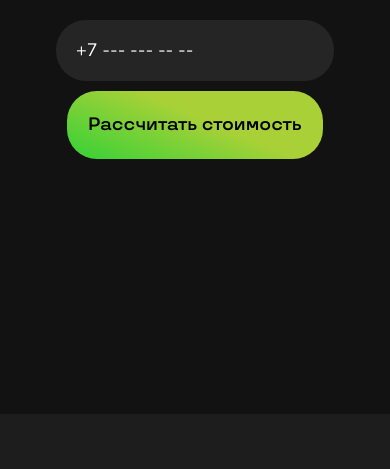
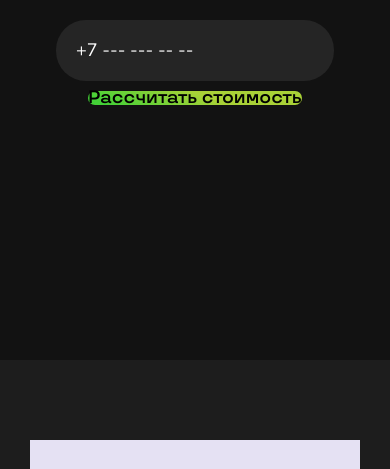
Before and after one commit to Lev-Dolzhenko/landing-YUDAEV-BRANDING-, a plain HTML site: page index.html in a window 390 px wide. Shown: the part 324-793 px from the top of the page. Drawn offline with nearby package versions, Linux system fonts and the light colour scheme; a script that the page names is missing.

Commit message:
fixed bug with buttons

```diff
--- a/scss/blocks/_hero.scss
+++ b/scss/blocks/_hero.scss
@@ -128,7 +128,6 @@
     }
   }
   button {
-    padding: 27px clamp(20px, 0.932rem + 1.59vw, 34px);
 
     border-radius: 30px;
     background: linear-gradient(
```
Also changed, not shown: css/main.css.
